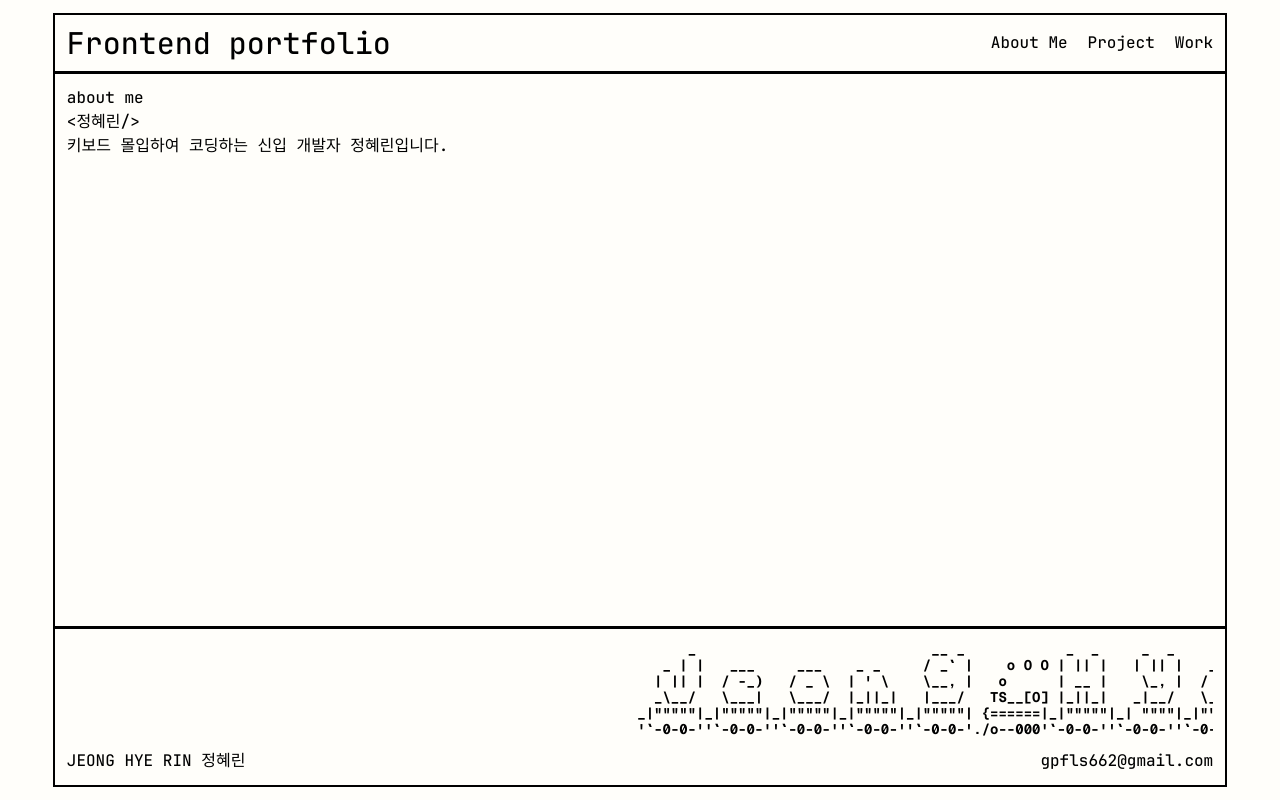
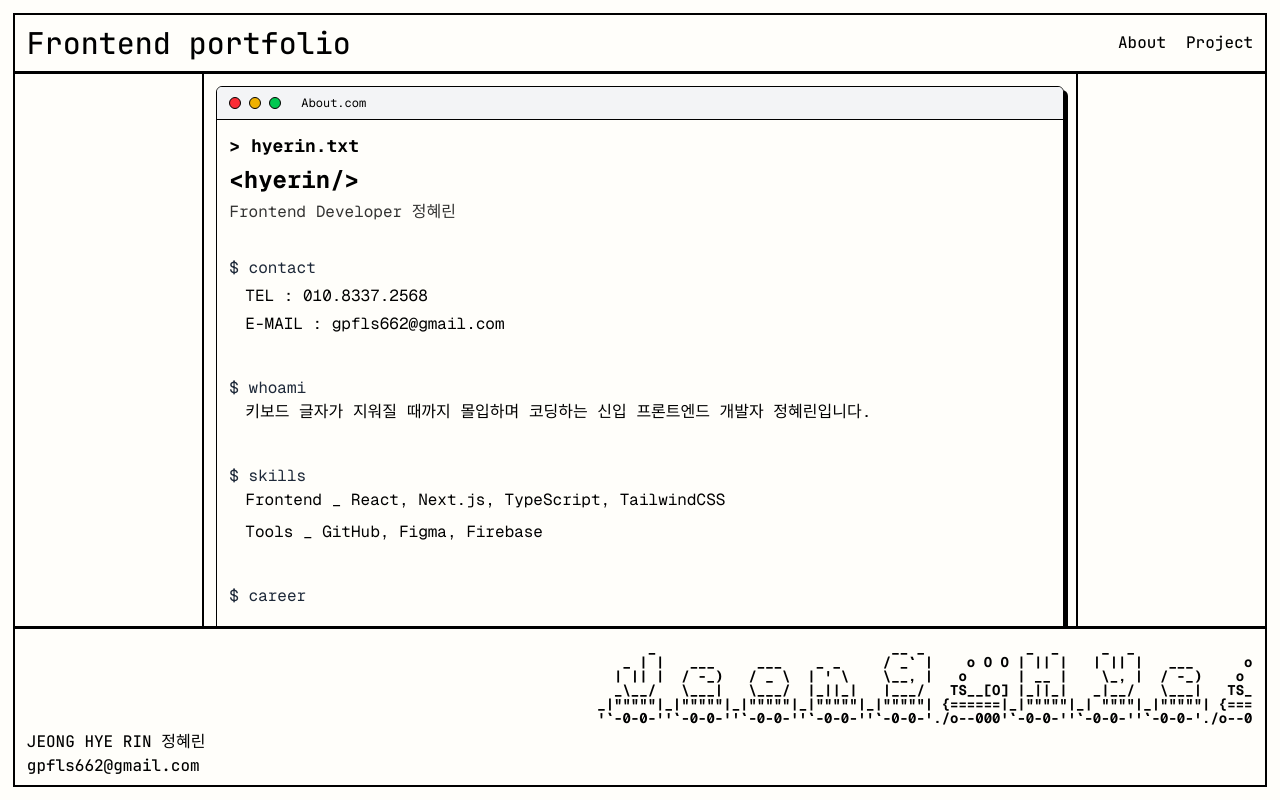
Before and after one commit to hyerin1219/portfolio, a Next.js app: page / in a window 1280 px wide. Built offline with nearby package versions, Linux system fonts and the light colour scheme.

Commit message:
styles: About 스타일 변경

```diff
--- a/src/app/globals.css
+++ b/src/app/globals.css
@@ -40,14 +40,19 @@ body {
     font-family: 'JetBrainsMono-Medium';
     background-color: #fffefa;
     padding: 1%;
-    max-width: 1200px;
+    max-width: 1400px;
     height: 100vh;
     margin: 0 auto;
 }
 
+.mainWrap {
+    height: calc(100% - 220px);
+}
+
 main {
-    width: 100%;
-    height: calc(100% - 220px);
+    width: 70%;
+    height: 100%;
+    margin: 0 auto;
 }
 
 a,
--- a/src/app/layout.tsx
+++ b/src/app/layout.tsx
@@ -3,7 +3,6 @@ import { Geist, Geist_Mono } from 'next/font/google';
 import './globals.css';
 import Header from '@/components/ui/header';
 import Footer from '@/components/ui/footer';
-import PhoneFrame from '@/components/ui/phoneframe';
 
 const geistSans = Geist({
     variable: '--font-geist-sans',
@@ -29,11 +28,9 @@ export default function RootLayout({
         <html lang="ko">
             <body className={`${geistSans.variable} ${geistMono.variable} antialiased`}>
                 <Header />
-
-                <main className="border-2 border-t-1 border-b-1 p-3 overflow-hidden overflow-y-auto">
-                    {/* <PhoneFrame>{children}</PhoneFrame> */}
-                    {children}
-                </main>
+                <div className="mainWrap size-full border-2 border-t-1 border-b-1">
+                    <main className="p-3 overflow-hidden overflow-y-auto border-2 border-t-0 border-b-0">{children}</main>
+                </div>
                 <Footer />
             </body>
         </html>
--- a/src/components/ui/ascii.tsx
+++ b/src/components/ui/ascii.tsx
@@ -6,7 +6,7 @@ const asciiArt = '      _                            __ _            _  _     _
 export default function AsciiMotion() {
     return (
         <div className="w-full overflow-hidden font-bold">
-            <div className="inline-block whitespace-pre font-mono text-sm leading-[16px] animate-scroll">{asciiArt}</div>
+            <div className="inline-block whitespace-pre font-mono text-sm leading-[14px] animate-scroll">{asciiArt}</div>
 
             <style jsx>{`
                 @keyframes scroll {
--- a/src/components/ui/footer.tsx
+++ b/src/components/ui/footer.tsx
@@ -4,7 +4,7 @@ export default function Footer() {
     return (
         <footer className="border-2 p-3 h-[160px]">
             <AsciiMotion />
-            <div className="flex justify-between mt-2">
+            <div className="">
                 <div>JEONG HYE RIN 정혜린</div>
                 <div>gpfls662@gmail.com</div>
             </div>
--- a/src/components/ui/header.tsx
+++ b/src/components/ui/header.tsx
@@ -6,9 +6,9 @@ export default function Header() {
             <h1 className="text-3xl ">Frontend portfolio</h1>
 
             <div className="flex gap-5">
-                <Link href="./">About Me</Link>
+                <Link href="./">About</Link>
                 <Link href="./project">Project</Link>
-                <Link href="./work">Work</Link>
+                {/* <Link href="./work">Work</Link> */}
             </div>
         </header>
     );
--- a/src/components/ui/phoneframe.tsx
+++ /dev/null
@@ -1,14 +0,0 @@
-import { ReactNode } from 'react';
-
-interface IPhoneFrameProps {
-    children: ReactNode;
-}
-
-export default function PhoneFrame({ children }: IPhoneFrameProps) {
-    return (
-        <div className="size-full border-5 rounded-4xl p-5 ">
-            <div className="w-[200px] h-[50px] rounded-4xl bg-black mx-auto mb-5"></div>
-            <div>{children}</div>
-        </div>
-    );
-}
--- a/src/components/unit/aboutMe/index.tsx
+++ b/src/components/unit/aboutMe/index.tsx
@@ -1,12 +1,89 @@
 export default function AboutMe() {
     return (
-        <section className="">
-            <h2>about me</h2>
+        <section className="w-full  font-mono pb-4">
+            <div className="border border-black rounded-md shadow-[4px_4px_0_0_rgba(0,0,0,5)] overflow-hidden ">
+                {/* Header bar */}
+                <div className="flex items-center gap-2 px-3 py-2 border-b border-black bg-gray-100">
+                    <span className="w-3 h-3 bg-red-500 rounded-full border border-black"></span>
+                    <span className="w-3 h-3 bg-yellow-500 rounded-full border border-black"></span>
+                    <span className="w-3 h-3 bg-green-500 rounded-full border border-black"></span>
+                    <span className="ml-3 text-xs">About.com</span>
+                </div>
 
-            <div>
-                <p>&#60;정혜린/&#62;</p>
+                {/* Body */}
+                <div className="p-3 pb-5 space-y-6">
+                    {/* Header */}
+                    <div className="space-y-1">
+                        <p className="text-lg font-bold">{`>  hyerin.txt`}</p>
+                        <h2 className="text-2xl font-bold">{`<hyerin/>`}</h2>
+                        <p className="opacity-80">Frontend Developer 정혜린</p>
+                    </div>
 
-                <div>키보드 몰입하여 코딩하는 신입 개발자 정혜린입니다.</div>
+                    {/* Contact */}
+                    <div className="space-y-1 pt-2">
+                        <p className="text-gray-800">{`$ contact`}</p>
+                        <div className="pl-4 space-y-1">
+                            <p>TEL : 010.8337.2568</p>
+                            <p>E-MAIL : gpfls662@gmail.com</p>
+                        </div>
+                    </div>
+
+                    {/* Intro */}
+                    <div className="pt-4">
+                        <p className="text-gray-800">{`$ whoami`}</p>
+                        <p className="pl-4">키보드 글자가 지워질 때까지 몰입하며 코딩하는 신입 프론트엔드 개발자 정혜린입니다.</p>
+                    </div>
+
+                    {/* Skill */}
+                    <div className="pt-4">
+                        <p className="text-gray-800">{`$ skills`}</p>
+                        <div className="pl-4 space-y-2">
+                            <p>Frontend _ React, Next.js, TypeScript, TailwindCSS</p>
+                            <p>Tools _ GitHub, Figma, Firebase</p>
+                        </div>
+                    </div>
+
+                    {/* Career */}
+                    <div className="pt-4 space-y-5">
+                        <p className="text-gray-800">{`$ career`}</p>
+
+                        <div className="pl-4 space-y-2">
+                            <p className="text-gray-600">2023.03 ~ 2025.06</p>
+
+                            <p className="font-bold">(주)어벤저스 | 주임 · 퍼블리셔</p>
+
+                            <div>
+                                <p className="font-medium">[프로젝트]</p>
+                                <p className="pl-4 text-gray-700">YBM·천재·동아 초/중등 전자저작물, 디지털 교과서 제작</p>
+                            </div>
+
+                            <div>
+                                <p className="font-medium">[역할]</p>
+                                <ul className="list-disc list-inside pl-2 text-gray-700">
+                                    <li>HTML·CSS·사내 라이브러리를 활용한 콘텐츠 제작 및 유지보수</li>
+                                    <li>양산용 프로토타입 제작</li>
+                                    <li>웹 접근성(WAI-ARIA, 키보드 네비게이션) 고려한 마크업</li>
+                                </ul>
+                            </div>
+
+                            <div>
+                                <p className="font-medium">[성과]</p>
+                                <ul className="list-disc list-inside pl-2 text-gray-700">
+                                    <li>전자저작물·디지털 교과서 검정 심사 총 6건 통과</li>
+                                    <li>사내 라이브러리 신규 기능 제안</li>
+                                </ul>
+                            </div>
+                        </div>
+
+                        <div className="pl-4 space-y-2">
+                            <p className="text-gray-600">2016 ~ 2022</p>
+
+                            <p className="font-bold">제과,제빵 생산 및 관리 </p>
+
+                            <p className="text-gray-700">제과,제빵 생산 관리 및 팀 협업 경험</p>
+                        </div>
+                    </div>
+                </div>
             </div>
         </section>
     );
```
